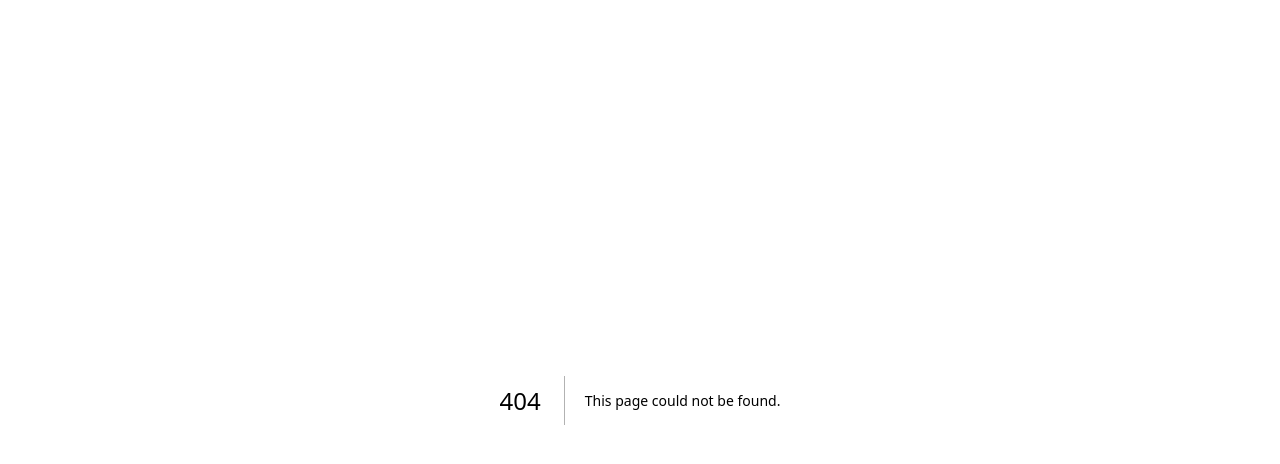
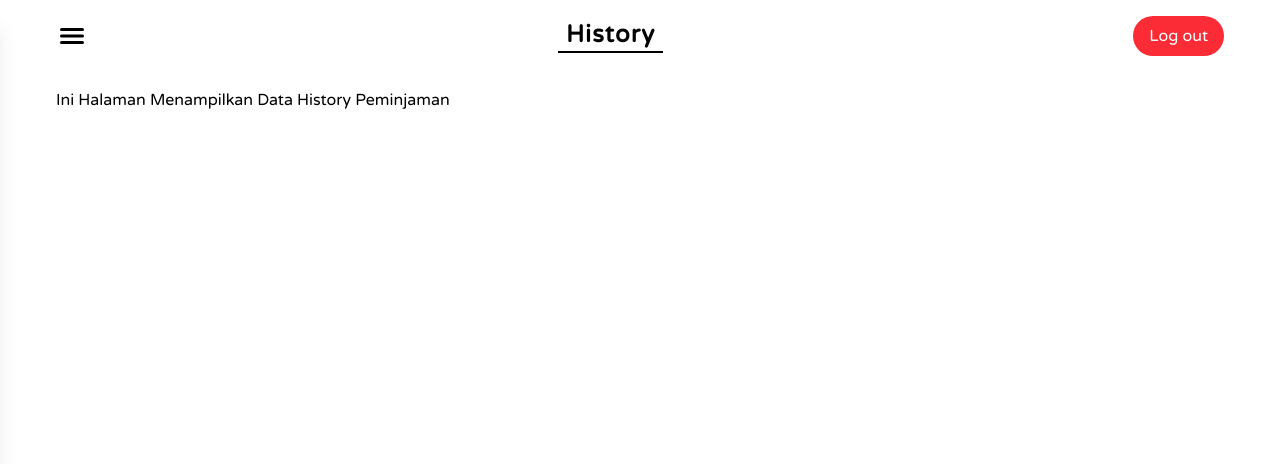
Before and after one commit to FahmiDhika/Library-WebApp, a Next.js app: page /admin/history in a window 1280 px wide. Before the commit this address had no page. Shown: the top 464 px of the page. Built offline with nearby package versions, Linux system fonts and the light colour scheme.

Commit message:
setting up admin template & all page done

```diff
--- /dev/null
+++ b/app/admin/book/layout.tsx
@@ -0,0 +1,21 @@
+import AdminTemplate from "@/components/adminTemplate";
+import itemList from "../itemList";
+
+export const metadata = {
+  title: "Book | Library",
+  description: "Build & Develop by Fahmi Dhika",
+};
+
+type PropsLayout = {
+  children: React.ReactNode;
+};
+
+const RootLayout = ({ children }: PropsLayout) => {
+  return (
+    <AdminTemplate title="Book" id="book" itemList={itemList}>
+      {children}
+    </AdminTemplate>
+  );
+};
+
+export default RootLayout;
--- /dev/null
+++ b/app/admin/book/page.tsx
@@ -0,0 +1,5 @@
+function BookPage() {
+  return <div>Ini Halaman Menampilkan Data Buku</div>;
+}
+
+export default BookPage;
--- /dev/null
+++ b/app/admin/dashboard/layout.tsx
@@ -0,0 +1,21 @@
+import AdminTemplate from "@/components/adminTemplate";
+import itemList from "../itemList";
+
+export const metadata = {
+  title: "Dashboard | Library",
+  description: "Build & Develop by Fahmi Dhika",
+};
+
+type PropsLayout = {
+  children: React.ReactNode;
+};
+
+const RootLayout = ({ children }: PropsLayout) => {
+  return (
+    <AdminTemplate title="Dashboard" id="dashboard" itemList={itemList}>
+      {children}
+    </AdminTemplate>
+  );
+};
+
+export default RootLayout;
--- /dev/null
+++ b/app/admin/dashboard/page.tsx
@@ -0,0 +1,5 @@
+function DashboardPage() {
+  return <div>Ini Halaman Dashboard</div>;
+}
+
+export default DashboardPage
--- /dev/null
+++ b/app/admin/history/layout.tsx
@@ -0,0 +1,21 @@
+import AdminTemplate from "@/components/adminTemplate";
+import itemList from "../itemList";
+
+export const metadata = {
+  title: "History | Library",
+  description: "Build & Develop by Fahmi Dhika",
+};
+
+type PropsLayout = {
+  children: React.ReactNode;
+};
+
+const RootLayout = ({ children }: PropsLayout) => {
+  return (
+    <AdminTemplate title="History" id="history" itemList={itemList}>
+      {children}
+    </AdminTemplate>
+  );
+};
+
+export default RootLayout;
--- /dev/null
+++ b/app/admin/history/page.tsx
@@ -0,0 +1,5 @@
+function HistoryPage() {
+  return <div>Ini Halaman Menampilkan Data History Peminjaman</div>;
+}
+
+export default HistoryPage;
--- /dev/null
+++ b/app/admin/itemList.tsx
@@ -0,0 +1,43 @@
+import { ReactNode } from "react";
+
+// icon import
+import { FiHome } from "react-icons/fi";
+import { FaRegUser } from "react-icons/fa";
+import { FaBook } from "react-icons/fa";
+import { IoDocumentTextOutline } from "react-icons/io5";
+
+interface IPropItem {
+  id: string;
+  path: string;
+  label: string;
+  icon: ReactNode;
+}
+
+let itemList: IPropItem[] = [
+  {
+    id: `dashboard`,
+    label: `Dashboard`,
+    path: `/admin/dashboard`,
+    icon: <FiHome />,
+  },
+  {
+    id: `user`,
+    label: `User`,
+    path: `/admin/user`,
+    icon: <FaRegUser />,
+  },
+  {
+    id: `book`,
+    label: `Book`,
+    path: `/admin/book`,
+    icon: <FaBook />,
+  },
+  {
+    id: `history`,
+    label: `History`,
+    path: `/admin/history`,
+    icon: <IoDocumentTextOutline />,
+  },
+];
+
+export default itemList;
--- /dev/null
+++ b/app/admin/user/layout.tsx
@@ -0,0 +1,21 @@
+import AdminTemplate from "@/components/adminTemplate";
+import itemList from "../itemList";
+
+export const metadata = {
+  title: "User | Library",
+  description: "Build & Develop by Fahmi Dhika",
+};
+
+type PropsLayout = {
+  children: React.ReactNode;
+};
+
+const RootLayout = ({ children }: PropsLayout) => {
+  return (
+    <AdminTemplate title="User" id="user" itemList={itemList}>
+      {children}
+    </AdminTemplate>
+  );
+};
+
+export default RootLayout;
--- /dev/null
+++ b/app/admin/user/page.tsx
@@ -0,0 +1,5 @@
+function UserPage() {
+  return <div>Ini Halaman Menampilkan Data User</div>;
+}
+
+export default UserPage
--- /dev/null
+++ b/components/adminTemplate/index.tsx
@@ -0,0 +1,29 @@
+import { ReactNode } from "react";
+import Link from "next/link";
+import Sidebar from "./sidebar";
+
+type ItemType = {
+  id: string;
+  icon: ReactNode;
+  path: string;
+  label: string;
+};
+
+type AdminProp = {
+  children: ReactNode;
+  id: string;
+  title: string;
+  itemList: ItemType[];
+};
+
+const AdminTemplate = ({ children, id, title, itemList }: AdminProp) => {
+  return (
+    <div>
+      <Sidebar id={id} title={title} itemList={itemList}>
+        {children}
+      </Sidebar>
+    </div>
+  );
+};
+
+export default AdminTemplate;
--- /dev/null
+++ b/components/adminTemplate/itemList.tsx
@@ -0,0 +1,27 @@
+"use client";
+
+import React from "react";
+import Link from "next/link";
+
+interface itemProps {
+  icon: React.ReactNode;
+  label: string;
+  path: string;
+  active?: boolean;
+}
+
+const ItemList = ({ icon, label, path, active }: itemProps) => {
+  return (
+    <Link
+      href={path}
+      className={`flex gap-2 px-4 py-2 items-center text-white bg-[#273f4f] hover:scale-105 ${
+        active ? `bg-[#efeeea]` : ``
+      } rounded-2xl`}
+    >
+      <span className={active ? `text-black` : ``}>{icon}</span>
+      <span className={`text-md lg:text-lg ${active ? `text-black` : ``}`}>{label}</span>
+    </Link>
+  );
+};
+
+export default ItemList;
--- /dev/null
+++ b/components/adminTemplate/sidebar.tsx
@@ -0,0 +1,124 @@
+"use client";
+
+import { ReactNode, useState } from "react";
+import { removeCookie } from "@/lib/client-cookie";
+import { useRouter } from "next/navigation";
+import Image from "next/image";
+import ItemList from "./itemList";
+
+import logo from "@/public/assets/logo.png";
+
+// icon import
+import { IoMenu } from "react-icons/io5";
+import { IoCloseCircleOutline } from "react-icons/io5";
+
+type ItemType = {
+  id: string;
+  icon: ReactNode;
+  path: string;
+  label: string;
+};
+
+type AdminProp = {
+  children: ReactNode;
+  id: string;
+  title: string;
+  itemList: ItemType[];
+};
+
+const Sidebar = ({ children, id, title, itemList }: AdminProp) => {
+  const [isShow, setIsShow] = useState<boolean>(false);
+
+  const router = useRouter();
+
+  const handleLogout = () => {
+    removeCookie("token");
+    removeCookie("name");
+    removeCookie("userId");
+    removeCookie("role");
+    router.replace("/login");
+  };
+
+  return (
+    <div className="w-screen min-h-dvh">
+      {/* navbar / header section*/}
+      <header className="w-full h-fit py-4 px-14 flex justify-between items-center">
+        {/* button sidebar */}
+        <button onClick={() => setIsShow(true)} type="button">
+          <IoMenu size={32} className="cursor-pointer" />
+        </button>
+
+        {/* page title */}
+        <h1 className="text-2xl font-bold tracking-wider border-b-2 px-2">
+          {title}
+        </h1>
+
+        {/* button logout */}
+        <button
+          onClick={handleLogout}
+          type="button"
+          className="bg-red-500 text-white px-4 py-2 rounded-full hover:bg-red-700
+          cursor-pointer ease-in-out duration-300 hidden lg:block"
+        >
+          Log out
+        </button>
+      </header>
+
+      {/* content section */}
+      <div className="px-14 py-4">{children}</div>
+
+      {/* sidebar section */}
+      <div
+        className={`flex flex-col w-2/3 lg:w-1/4 h-full px-4 py-4 rounded-r-2xl
+          transition-transform top-0 right-full fixed z-50 duration-1000 shadow-xl
+          ${
+            isShow ? `translate-x-full` : ``
+          } bg-[#273f4f] text-white text-center justify-between`}
+      >
+        <div className="">
+          <div className="w-full flex justify-end mb-6">
+            <button onClick={() => setIsShow(false)} className="cursor-pointer">
+              <IoCloseCircleOutline size={32} />
+            </button>
+          </div>
+
+          {/* sidebar logo */}
+          <div className="">
+            <div className="w-full flex justify-center">
+              <Image src={logo} alt="" width={100} />
+            </div>
+            <h1 className="text-3xl font-bold tracking-wider mb-14">
+              Library Apaaap
+            </h1>
+          </div>
+
+          <div>
+            {itemList.map((item, index) => (
+              <ItemList
+                icon={item.icon}
+                label={item.label}
+                path={item.path}
+                active={item.id === id}
+                key={`keyMenu${index}`}
+              />
+            ))}
+          </div>
+        </div>
+
+        {/* log out button */}
+        <div className="w-full flex justify-center">
+          <button
+            onClick={handleLogout}
+            type="button"
+            className="bg-red-500 text-white px-4 py-2 rounded-full hover:bg-red-700
+          cursor-pointer ease-in-out duration-300 block lg:hidden"
+          >
+            Log Out
+          </button>
+        </div>
+      </div>
+    </div>
+  );
+};
+
+export default Sidebar;
```
